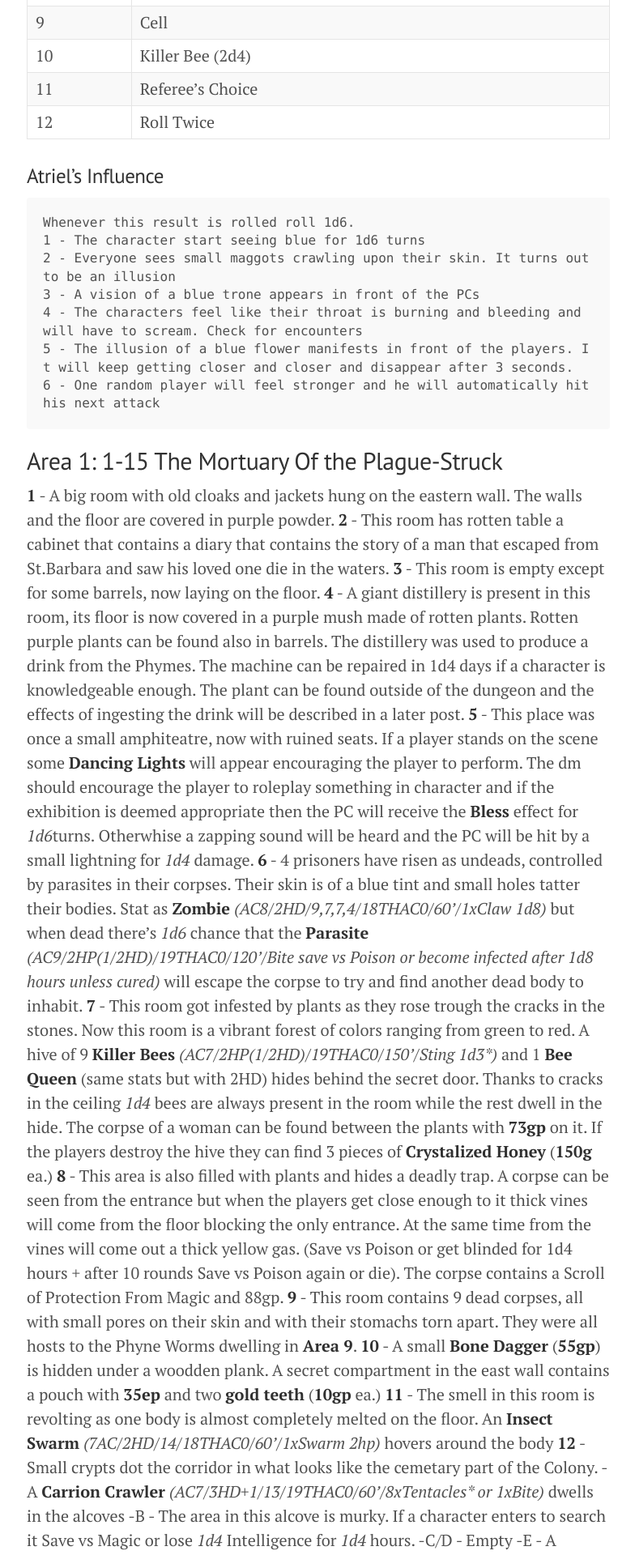
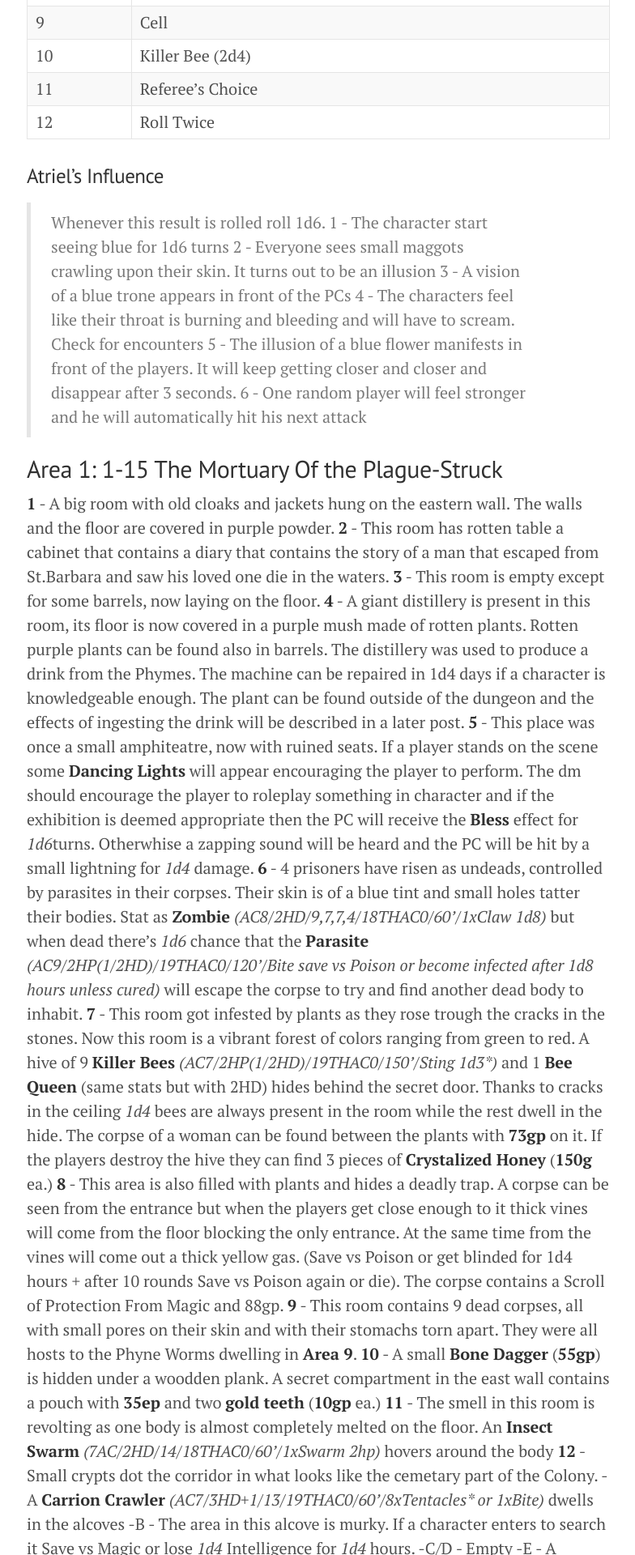
Before and after one commit to thevinter/thevinter.github.io, a Jekyll site: the page built from _posts/2021-02-12-the-hidden-colony-of-layanaka.md, in a window 1280 px wide. Shown: the part 2266-4186 px from the top of the page at 81% size, without its empty margins (247-1031 px from the left). Built offline with Jekyll 4.4.1, drawn with Linux system fonts in a browser that asks for light colours.

Commit message:
full dungeon

````diff
--- a/_posts/2021-02-12-the-hidden-colony-of-layanaka.md
+++ b/_posts/2021-02-12-the-hidden-colony-of-layanaka.md
@@ -26,15 +26,14 @@ Roll| Column
 12  | Roll Twice
 
 ### Atriel's Influence
-```
-Whenever this result is rolled roll 1d6.
-1 - The character start seeing blue for 1d6 turns
-2 - Everyone sees small maggots crawling upon their skin. It turns out to be an illusion
-3 - A vision of a blue trone appears in front of the PCs
-4 - The characters feel like their throat is burning and bleeding and will have to scream. Check for encounters
-5 - The illusion of a blue flower manifests in front of the players. It will keep getting closer and closer and disappear after 3 seconds.
-6 - One random player will feel stronger and he will automatically hit his next attack
-```
+
+>Whenever this result is rolled roll 1d6.
+>1 - The character start seeing blue for 1d6 turns
+>2 - Everyone sees small maggots crawling upon their skin. It turns out to be an illusion
+>3 - A vision of a blue trone appears in front of the PCs
+>4 - The characters feel like their throat is burning and bleeding and will have to scream. Check for encounters
+>5 - The illusion of a blue flower manifests in front of the players. It will keep getting closer and closer and disappear after 3 seconds.
+>6 - One random player will feel stronger and he will automatically hit his next attack
 
 
 ## Area 1: 1-15 The Mortuary Of the Plague-Struck
````
